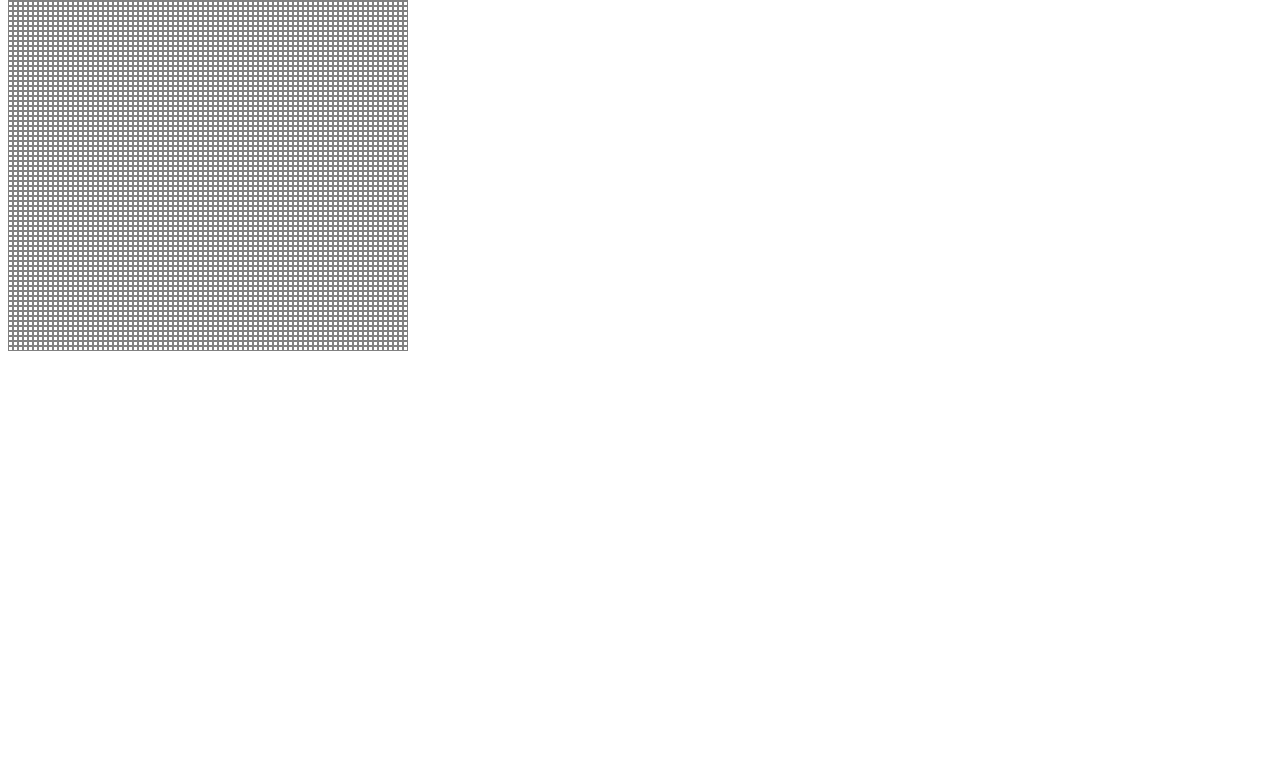
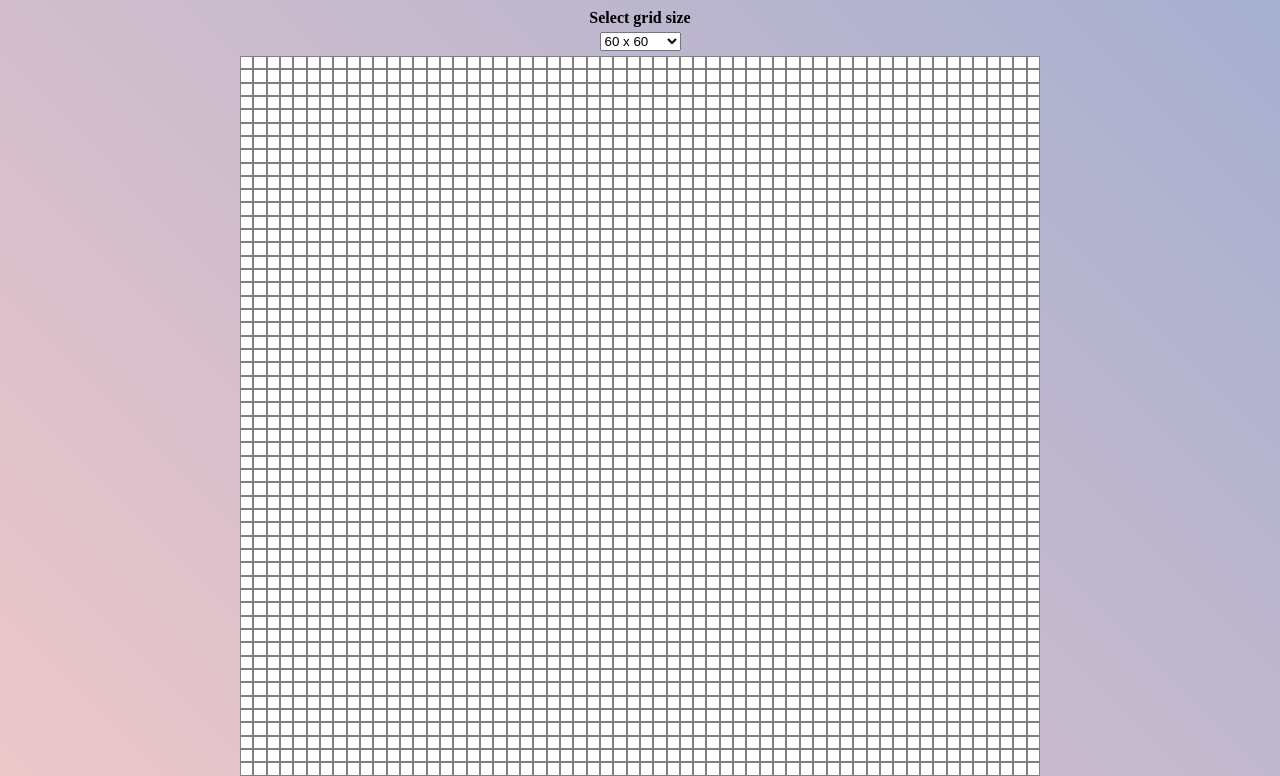
Before and after one commit to emeibech/Etch-a-Sketch, a plain HTML site: page index.html in a window 1280 px wide. Shown: the part 76-852 px from the top of the page. Before the commit the page ends 800 px from the top, so only its background shows below. Drawn offline with Linux system fonts and the light colour scheme.

Commit message:
Add background and align elements

```diff
--- a/index.html
+++ b/index.html
@@ -11,24 +11,24 @@
 </head>
 
 <body>
-    <!--<p>Input number of boxes</p>
-    <form class="width-and-height">
-        <label>Width</label>
-        <input type="text" id="width">
-        <label>Height</label>
-        <input type="text" id="height">
-        <button class="btn">Submit</button>
-    </form>-->
-    <select id="input">
-        <option value="400">20 x 20</option>
-        <option value="1600">40 x 40</option>
-        <option value="3600">60 x 60</option>
-        <option value="6400" selected>80 x 80</option>
-        <option value="10000">100 x 100</option>
+    <div class="layout">
+    <h1>Wuzzah Wuzza!!!</h1>
+    <h4><p>Select grid size</p></h4>
+    <select id="input" class="input">
+            <option value="400">20 x 20</option>
+            <option value="1600">40 x 40</option>
+            <option value="3600" selected>60 x 60</option>
+            <option value="6400">80 x 80</option>
+            <option value="10000">100 x 100</option>
     </select>
     <div class="container">
 
     </div>
+
+    <div class="footer">
+        <p>© <a href="https://github.com/emeibech" target="_blank">emeibech</a> 2022</p>
+    </div>
+    </div>
 </body>
 
 </html>
--- a/script.js
+++ b/script.js
@@ -1,5 +1,5 @@
 //create grid of boxes
-let total = 6400;
+let total = 3600;
 const container = document.querySelector('.container');
 for (let i = 0; i < total; i++) {
     let boxes = document.createElement('div');
--- a/style.css
+++ b/style.css
@@ -1,14 +1,52 @@
+body {
+height: 100vh;
+margin: 0;
+background-image: linear-gradient(45deg, #f1c8c9, #a3aed0);
+}
+
+.layout {
+    background-image: linear-gradient(45deg, #f1c8c9, #a3aed0);
+    /* background-color: #f1c8c9; */
+    display: flex;
+    flex-direction: column;
+    align-items: center;
+    justify-content: center;
+    gap: 5px;
+}
 .container {
     display: grid;
-    grid-template: repeat(80, minmax(auto, auto)) / repeat(80, minmax(auto, auto));
-    width: 400px;
-    height: 400px;
+    grid-template: repeat(60, minmax(auto, auto)) / repeat(60, minmax(auto, auto));
+    width: 800px;
+    height: 800px;
 }
 
 .boxes {
     border: 1px solid gray;
+    background-color: white;
 }
 
 .boxes-black-fill {
     background-color: black;
 }
+
+h4, p {
+    margin: 0px;
+    flex: 1;
+
+}
+
+.input {
+    flex: 1;
+
+}
+
+.footer {
+    flex: 1;
+    display: flex;
+    align-items: center;
+    justify-content: center;
+    font-size: 18px;
+    color: whitesmoke;
+    border-radius: 8px;
+    padding: 8px;
+}
```
